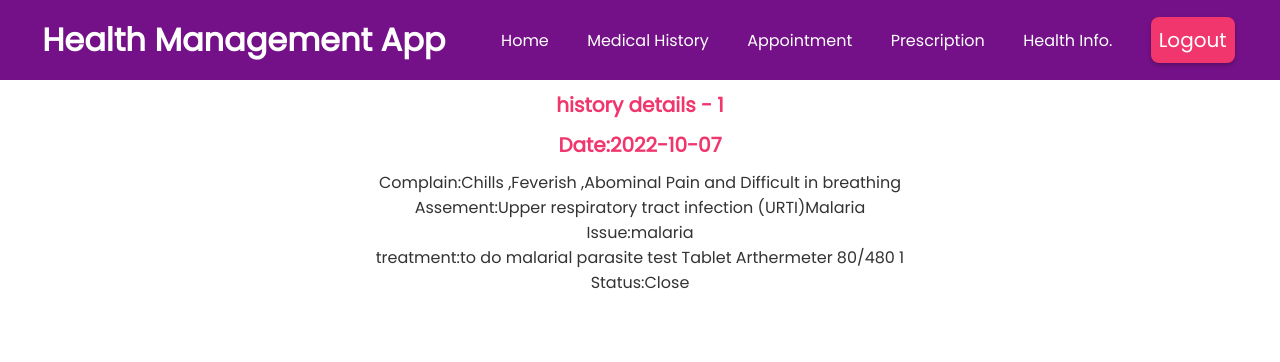
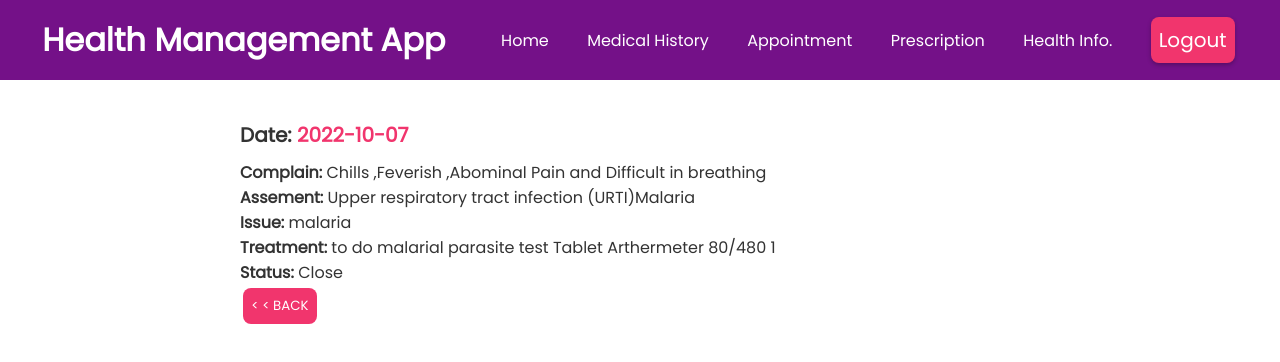
Before and after one commit to adedotunolamide01/AGJ-Group-Project, a React (Create React App) app: page /history/1 in a window 1280 px wide. Shown: the top 362 px of the page. Built offline with nearby package versions, Linux system fonts and the light colour scheme; data requests are answered from the project's data file.

Commit message:
doctorpage css

```diff
--- a/src/components/Appointment/BookAppointment.js/BookAppointment.css
+++ b/src/components/Appointment/BookAppointment.js/BookAppointment.css
@@ -9,7 +9,7 @@ p {
   margin-top: 5rem;
 }
 
-form {
+.form {
   display: flex;
   flex-direction: column;
   margin: 0 10rem;
@@ -17,7 +17,7 @@ form {
   width: 80% auto;
 }
 
-textarea {
+.textarea {
   outline: none;
   border: none;
   border-bottom: 0.1rem solid #cccccc;
@@ -33,12 +33,11 @@ textarea {
   margin: 1rem 0 0 0;
 }
 
-label {
+.booking-container label {
   margin: 2rem 0 1rem 0;
   color: #dd0db0;
 }
-
-input {
+.input {
   width: 100%;
 }
 
--- a/src/components/Appointment/BookAppointment.js/BookAppointment.js
+++ b/src/components/Appointment/BookAppointment.js/BookAppointment.js
@@ -1,34 +1,35 @@
-import { useState } from "react";
-import { Link } from "react-router-dom";
-import Doctornav from "../../Navbar/Doctornav";
-import "./BookAppointment.css";
+import { useState } from 'react';
+import { Link } from 'react-router-dom';
+import Doctornav from '../../Navbar/Doctornav';
+import './BookAppointment.css';
 
 const BookAppointment = () => {
-  const [reason, setReason] = useState("");
-  const [apptDate, setApptDate] = useState("");
+  const [reason, setReason] = useState('');
+  const [apptDate, setApptDate] = useState('');
 
   const handleSubmit = (event) => {
     event.preventDefault();
     const datas = { reason, apptDate };
     fetch(`http://localhost:8000/datas`, {
-      method: "POST",
-      headers: { "Content-Type": "application/json" },
+      method: 'POST',
+      headers: { 'Content-Type': 'application/json' },
       body: JSON.stringify(datas),
     }).then(() => {
-      alert("Your booking has been sent successfully.");
+      alert('Your booking has been sent successfully.');
     });
 
-    setReason("");
-    setApptDate("");
+    setReason('');
+    setApptDate('');
   };
 
   return (
     <div className="booking-container">
       <Doctornav />
       <h1 className="booking-heading">Book your appointment!</h1>
-      <form onSubmit={handleSubmit}>
+      <form className="form" onSubmit={handleSubmit}>
         <label for="reason">Reason for appointment:</label>
         <textarea
+          className="textarea"
           rows="4"
           cols="50"
           name="reason"
@@ -40,6 +41,7 @@ const BookAppointment = () => {
 
         <label for="date">Choose date:</label>
         <input
+          className="input"
           type="date"
           name="date:"
           value={apptDate}
--- a/src/components/ListHistory/HistoryDetails.js
+++ b/src/components/ListHistory/HistoryDetails.js
@@ -2,6 +2,7 @@ import { useParams } from 'react-router-dom';
 import useFetch from '../Fetch/useFetch';
 import Doctornav from '../Navbar/Doctornav';
 import './historydetails.css';
+import { Link } from 'react-router-dom';
 
 const HistoryDetails = () => {
   const { id } = useParams();
@@ -17,17 +18,35 @@ const HistoryDetails = () => {
         <Doctornav />
       </div>
       <div>
-        <h2>history details - {id}</h2>
         {isPending && <div>Loading...</div>}
         {error && <div>{error}</div>}
         {datas && (
           <article>
-            <h2>Date:{datas.date}</h2>
-            <p>Complain:{datas.complain}</p>
-            <p>Assement:{datas.assement}</p>
-            <p>Issue:{datas.issue}</p>
-            <p>treatment:{datas.treatment}</p>
-            <p>Status:{datas.status}</p>
+            <h2>
+              <strong>Date: </strong> {datas.date}
+            </h2>
+            <p>
+              <strong>Complain: </strong> {datas.complain}
+            </p>
+            <p>
+              <strong>Assement: </strong> {datas.assement}
+            </p>
+            <p>
+              <strong>Issue: </strong> {datas.issue}
+            </p>
+            <p>
+              <strong>Treatment: </strong> {datas.treatment}
+            </p>
+            <p>
+              <strong>Status: </strong> {datas.status}
+            </p>
+            <Link to="../medicalhistory">
+              <li>
+                <a href="../medicalhistory">
+                  <button>{'< < BACK'} </button>
+                </a>
+              </li>
+            </Link>
           </article>
         )}
       </div>
--- a/src/components/ListHistory/historydetails.css
+++ b/src/components/ListHistory/historydetails.css
@@ -20,3 +20,9 @@
   margin: 90px auto;
   text-align: center;
 }
+
+article {
+  text-align: left;
+  margin-left: 200px;
+  margin-top: 120px;
+}
--- a/src/components/ListHistory/historylist.css
+++ b/src/components/ListHistory/historylist.css
@@ -1,7 +1,7 @@
 /* blog previews / list */
 
 .phistory {
-  max-width: 300px;
+  max-width: 900px;
   margin: 0 auto;
   text-align: left;
 }
--- a/src/components/Page/DoctorCss.css
+++ b/src/components/Page/DoctorCss.css
@@ -12,9 +12,13 @@ textarea {
   resize: vertical;
 }
 
-label {
+.col-25 label {
   padding: 12px 12px 12px 0;
   display: inline-block;
+  margin-right: 70px;
+
+  min-width: 200px;
+  text-align: left;
 }
 
 .container {
@@ -57,7 +61,9 @@ label {
   max-width: 900px;
   margin: 0 auto;
   text-align: center;
+  display: block;
 }
+
 .create input,
 .create textarea,
 .create select {
--- a/src/components/Page/Doctorpage.js
+++ b/src/components/Page/Doctorpage.js
@@ -129,9 +129,9 @@ const Doctorpage = () => {
                   onChange={(e) => setStatus(e.target.value)}
                 >
                   <option value="select">Select</option>
-                  <option value="oepn">Open</option>
+                  <option value="open">Open</option>
                   <option value="close">Close</option>
-                  <option value="Pending">Others</option>
+                  <option value="Pending">Pending</option>
                 </select>
               </div>
             </div>
--- a/src/index.css
+++ b/src/index.css
@@ -19,32 +19,23 @@ main {
 
 body {
   margin: 0;
-  font-family: -apple-system, BlinkMacSystemFont, "Segoe UI", "Roboto", "Oxygen",
-    "Ubuntu", "Cantarell", "Fira Sans", "Droid Sans", "Helvetica Neue",
+  font-family: -apple-system, BlinkMacSystemFont, 'Segoe UI', 'Roboto', 'Oxygen',
+    'Ubuntu', 'Cantarell', 'Fira Sans', 'Droid Sans', 'Helvetica Neue',
     sans-serif;
   -webkit-font-smoothing: antialiased;
   -moz-osx-font-smoothing: grayscale;
 }
 
 code {
-  font-family: source-code-pro, Menlo, Monaco, Consolas, "Courier New",
+  font-family: source-code-pro, Menlo, Monaco, Consolas, 'Courier New',
     monospace;
 }
 
-@import url("https://fonts.googleapis.com/css2?family=Quicksand:wght@300;400;500;600;700&display=swap");
+@import url('https://fonts.googleapis.com/css2?family=Quicksand:wght@300;400;500;600;700&display=swap');
 
 /* base styles */
 * {
   margin: 0;
-  font-family: "Quicksand";
+  font-family: 'Quicksand';
   color: #333;
 }
-
-/* blog previews / list */
-
-/* create Doctor form */
-.create {
-  max-width: 900px;
-  margin: 0 auto;
-  text-align: center;
-}
```
Also changed, not shown: appointmentDb.json (added, +19 -0 lines), 1 other file (tests, documents, lock files or other folders).
